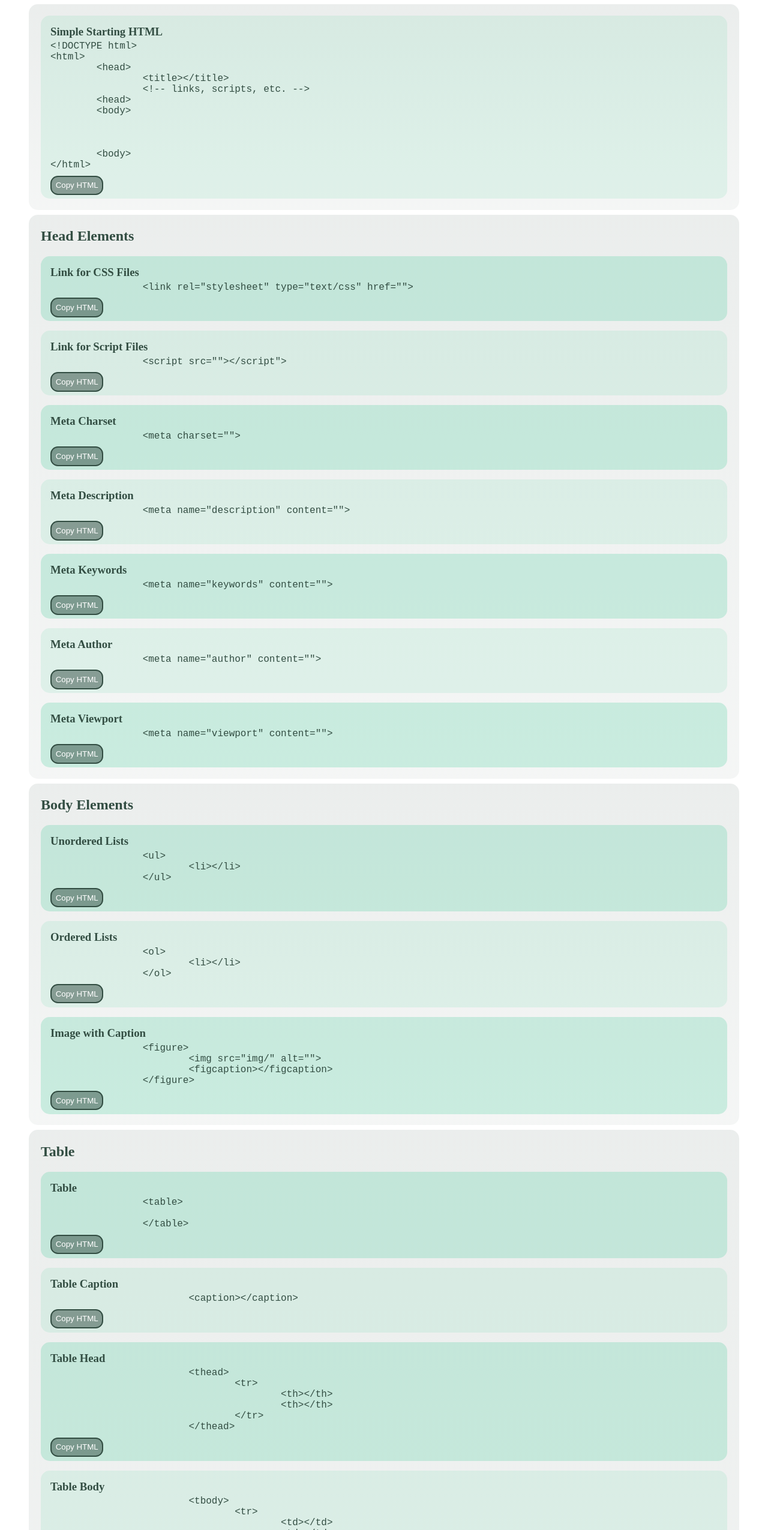
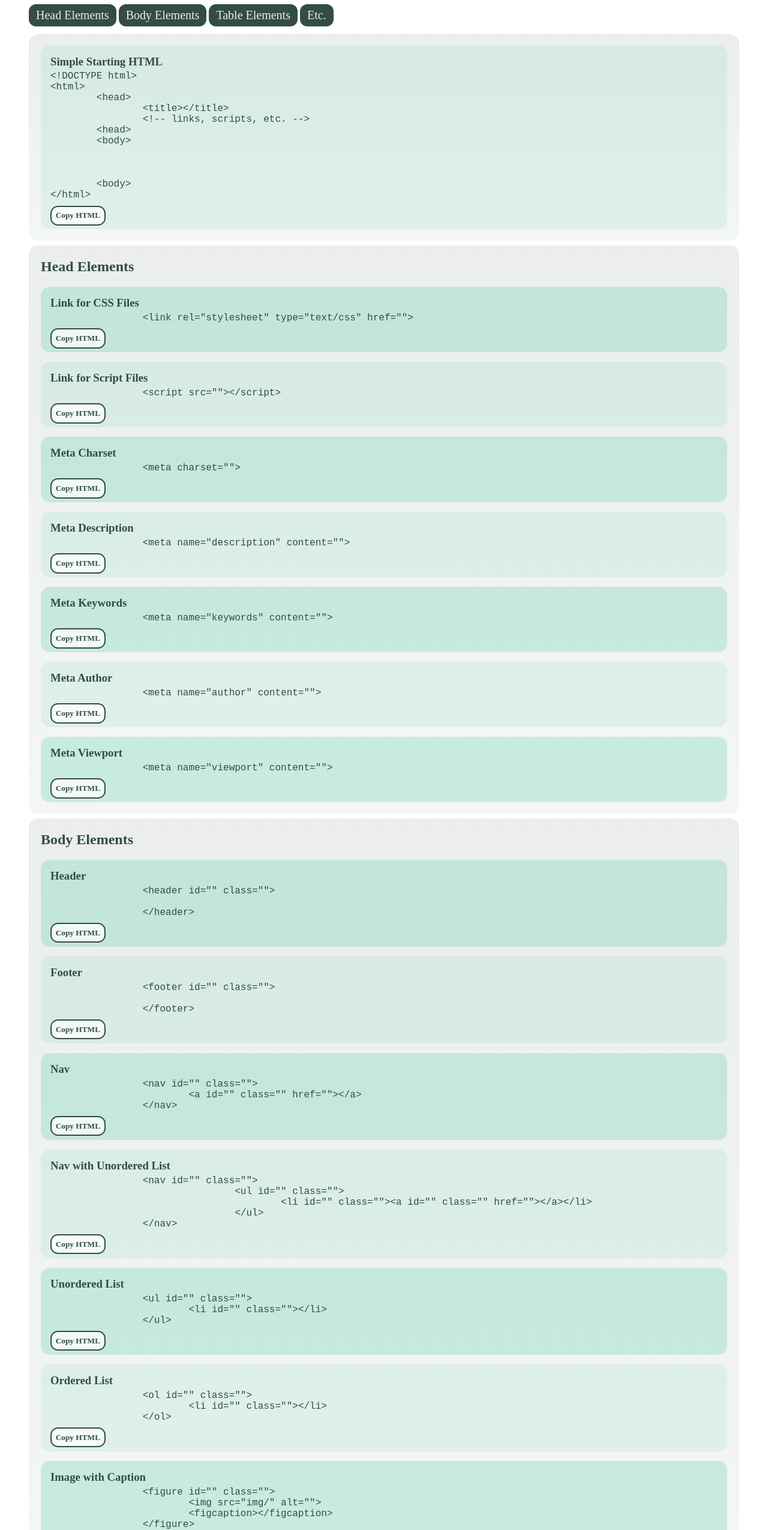
Before and after one commit to maliya241/code-copy, a plain HTML site: page index.html in a window 1280 px wide. Shown: the part 70-2620 px from the top of the page at 60% size. Drawn offline with nearby package versions, Linux system fonts and the light colour scheme.

Commit message:
Add files via upload

```diff
--- a/index.html
+++ b/index.html
@@ -7,7 +7,15 @@
 		<script src="main.js"></script>
 	</head>
 	<body>
-		<h1>HTML Quick Copy</h1>
+		<header id="topHeader" class="">
+			<h1>HTML Quick Copy</h1>
+			<nav id="nav" class="">
+				<a id="" class="nav_a" href="#headElements">Head Elements</a>
+				<a id="" class="nav_a" href="#bodyElements">Body Elements</a>
+				<a id="" class="nav_a" href="#tableElements">Table Elements</a>
+				<a id="" class="nav_a" href="#etc">Etc.</a>
+			</nav>
+		</header>
 		<section id="startingHTML">
 			<figure>
 				<figcaption>Simple Starting HTML</figcaption>
@@ -42,7 +50,7 @@
 			<figure>
 				<figcaption>Link for Script Files</figcaption>
 				<pre>
-<code data-lang="html" id="scriptLink"><span>		&lt;script src=""&gt;</span><span>&lt;/script"&gt;</span></code>
+<code data-lang="html" id="scriptLink"><span>		&lt;script src=""&gt;</span><span>&lt;/script&gt;</span></code>
 				</pre>
 				<button onclick="copyCode('#scriptLink')">Copy HTML</button>
 			</figure>
@@ -91,29 +99,71 @@
 		<section id="bodyElements">
 			<h2>Body Elements</h2>
 			<figure>
-				<figcaption>Unordered Lists</figcaption>
+				<figcaption>Header</figcaption>
 				<pre>
-<code data-lang="html" id="unorderedLists"><span>		&lt;ul&gt;</span>
-<span>			&lt;li&gt;</span><span>&lt;/li&gt;</span>
-<span>		&lt;/ul&gt;</span></code>
+<code data-lang="html" id="header"><span>		&lt;header id="" class=""&gt;</span>
+
+<span>		&lt;/header&gt;</span></code>
 				</pre>
-				<button onclick="copyCode('#unorderedLists')">Copy HTML</button>
+				<button onclick="copyCode('#header')">Copy HTML</button>
 			</figure>
 
 			<figure>
-				<figcaption>Ordered Lists</figcaption>
+				<figcaption>Footer</figcaption>
 				<pre>
-<code data-lang="html" id="orderedLists"><span>		&lt;ol&gt;</span>
-<span>			&lt;li&gt;</span><span>&lt;/li&gt;</span>
+<code data-lang="html" id="footer"><span>		&lt;footer id="" class=""&gt;</span>
+
+<span>		&lt;/footer&gt;</span></code>
+				</pre>
+				<button onclick="copyCode('#footer')">Copy HTML</button>
+			</figure>
+
+			<figure>
+				<figcaption>Nav</figcaption>
+				<pre>
+<code data-lang="html" id="nav"><span>		&lt;nav id="" class=""&gt;</span>
+<span>			&lt;a id="" class="" href=""&gt;</span><span>&lt;/a&gt;</span>
+<span>		&lt;/nav&gt;</span></code>
+				</pre>
+				<button onclick="copyCode('#nav')">Copy HTML</button>
+			</figure>
+
+			<figure>
+				<figcaption>Nav with Unordered List</figcaption>
+				<pre>
+<code data-lang="html" id="navUL"><span>		&lt;nav id="" class=""&gt;</span>
+<span>				&lt;ul id="" class=""&gt;</span>
+<span>					&lt;li id="" class=""&gt;</span><span>&lt;a id="" class="" href=""&gt;</span><span>&lt;/a&gt;</span><span>&lt;/li&gt;</span>
+<span>				&lt;/ul&gt;</span>
+<span>		&lt;/nav&gt;</span></code>
+				</pre>
+				<button onclick="copyCode('#navUL')">Copy HTML</button>
+			</figure>
+
+			<figure>
+				<figcaption>Unordered List</figcaption>
+				<pre>
+<code data-lang="html" id="unorderedList"><span>		&lt;ul id="" class=""&gt;</span>
+<span>			&lt;li id="" class=""&gt;</span><span>&lt;/li&gt;</span>
+<span>		&lt;/ul&gt;</span></code>
+				</pre>
+				<button onclick="copyCode('#unorderedList')">Copy HTML</button>
+			</figure>
+
+			<figure>
+				<figcaption>Ordered List</figcaption>
+				<pre>
+<code data-lang="html" id="orderedList"><span>		&lt;ol id="" class=""&gt;</span>
+<span>			&lt;li id="" class=""&gt;</span><span>&lt;/li&gt;</span>
 <span>		&lt;/ol&gt;</span></code>
 				</pre>
-				<button onclick="copyCode('#orderedLists')">Copy HTML</button>
+				<button onclick="copyCode('#orderedList')">Copy HTML</button>
 			</figure>
 
 			<figure>
 				<figcaption>Image with Caption</figcaption>
 				<pre>
-<code data-lang="html" id="captionedImg"><span>		&lt;figure&gt;</span>
+<code data-lang="html" id="captionedImg"><span>		&lt;figure id="" class=""&gt;</span>
 <span>			&lt;img src="img/" alt=""&gt;</span>
 <span>			&lt;figcaption&gt;</span><span>&lt;/figcaption&gt;</span>
 <span>		&lt;/figure&gt;</span></code>
@@ -122,23 +172,50 @@
 			</figure>
 		</section>
 
-		<section id="table">
-			<h2>Table</h2>
+		<section id="tableElements">
+			<h2>Table Elements</h2>
+			<figure>
+				<figcaption>Complete Table</figcaption>
+				<pre>
+<code data-lang="html" id="completeTable"><span>		&lt;table id="" class=""&gt;</span>
+<span>			&lt;caption id="" class=""&gt;</span><span>&lt;/caption&gt;</span>
+<span>			&lt;thead id="" class=""&gt;</span>
+<span>				&lt;tr id="" class=""&gt;</span>
+<span>					&lt;th&gt;</span><span>&lt;/th&gt;</span>
+<span>					&lt;th&gt;</span><span>&lt;/th&gt;</span>
+<span>				&lt;/tr&gt;</span>
+<span>			&lt;/thead&gt;</span>
+<span>			&lt;tbody id="" class=""&gt;</span>
+<span>				&lt;tr id="" class=""&gt;</span>
+<span>					&lt;td&gt;</span><span>&lt;/td&gt;</span>
+<span>					&lt;td&gt;</span><span>&lt;/td&gt;</span>
+<span>				&lt;/tr&gt;</span>
+<span>			&lt;/tbody&gt;</span>
+<span>			&lt;tfoot id="" class=""&gt;</span>
+<span>				&lt;tr id="" class=""&gt;</span>
+<span>					&lt;td&gt;</span><span>&lt;/td&gt;</span>
+<span>					&lt;td&gt;</span><span>&lt;/td&gt;</span>
+<span>				&lt;/tr&gt;</span>
+<span>			&lt;/tfoot&gt;</span>
+<span>		&lt;/table&gt;</span></code>
+				</pre>
+				<button onclick="copyCode('#completeTable')">Copy HTML</button>
+			</figure>
+
 			<figure>
 				<figcaption>Table</figcaption>
 				<pre>
-<code data-lang="html" id="simpleTable"><span>		&lt;table&gt;</span>
+<code data-lang="html" id="simpleTable"><span>		&lt;table id="" class=""&gt;</span>
 
 <span>		&lt;/table&gt;</span></code>
 				</pre>
 				<button onclick="copyCode('#simpleTable')">Copy HTML</button>
 			</figure>
 
-
 			<figure>
 				<figcaption>Table Caption</figcaption>
 				<pre>
-<code data-lang="html" id="tableCaption"><span>			&lt;caption&gt;</span><span>&lt;/caption&gt;</span></code>
+<code data-lang="html" id="tableCaption"><span>			&lt;caption id="" class=""&gt;</span><span>&lt;/caption&gt;</span></code>
 				</pre>
 				<button onclick="copyCode('#tableCaption')">Copy HTML</button>
 			</figure>
@@ -146,8 +223,8 @@
 			<figure>
 				<figcaption>Table Head</figcaption>
 				<pre>
-<code data-lang="html" id="tableHead"><span>			&lt;thead&gt;</span>
-<span>				&lt;tr&gt;</span>
+<code data-lang="html" id="tableHead"><span>			&lt;thead id="" class=""&gt;</span>
+<span>				&lt;tr id="" class=""&gt;</span>
 <span>					&lt;th&gt;</span><span>&lt;/th&gt;</span>
 <span>					&lt;th&gt;</span><span>&lt;/th&gt;</span>
 <span>				&lt;/tr&gt;</span>
@@ -159,8 +236,8 @@
 			<figure>
 				<figcaption>Table Body</figcaption>
 				<pre>
-<code data-lang="html" id="tableBody"><span>			&lt;tbody&gt;</span>
-<span>				&lt;tr&gt;</span>
+<code data-lang="html" id="tableBody"><span>			&lt;tbody id="" class=""&gt;</span>
+<span>				&lt;tr id="" class=""&gt;</span>
 <span>					&lt;td&gt;</span><span>&lt;/td&gt;</span>
 <span>					&lt;td&gt;</span><span>&lt;/td&gt;</span>
 <span>				&lt;/tr&gt;</span>
@@ -172,8 +249,8 @@
 			<figure>
 				<figcaption>Table Foot</figcaption>
 				<pre>
-<code data-lang="html" id="tableFoot"><span>			&lt;tfoot&gt;</span>
-<span>				&lt;tr&gt;</span>
+<code data-lang="html" id="tableFoot"><span>			&lt;tfoot id="" class=""&gt;</span>
+<span>				&lt;tr id="" class=""&gt;</span>
 <span>					&lt;td&gt;</span><span>&lt;/td&gt;</span>
 <span>					&lt;td&gt;</span><span>&lt;/td&gt;</span>
 <span>				&lt;/tr&gt;</span>
@@ -185,7 +262,7 @@
 					<figure>
 				<figcaption>Table th colspan</figcaption>
 				<pre>
-<code data-lang="html" id="tableTHColspan"><span>					&lt;th colspan=""&gt;</span><span>&lt;/th&gt;</span></code>
+<code data-lang="html" id="tableTHColspan"><span>					&lt;th colspan="" id="" class=""&gt;</span><span>&lt;/th&gt;</span></code>
 				</pre>
 				<button onclick="copyCode('#tableTHColspan')">Copy HTML</button>
 			</figure>
@@ -193,7 +270,7 @@
 			<figure>
 				<figcaption>Table th rowspan</figcaption>
 				<pre>
-<code data-lang="html" id="tableTHRowspan"><span>					&lt;th rowspan=""&gt;</span><span>&lt;/th&gt;</span></code>
+<code data-lang="html" id="tableTHRowspan"><span>					&lt;th rowspan="" id="" class=""&gt;</span><span>&lt;/th&gt;</span></code>
 				</pre>
 				<button onclick="copyCode('#tableTHRowspan')">Copy HTML</button>
 			</figure>
@@ -201,7 +278,7 @@
 			<figure>
 				<figcaption>Table td colspan</figcaption>
 				<pre>
-<code data-lang="html" id="tableTDColspan"><span>					&lt;td colspan=""&gt;</span><span>&lt;/td&gt;</span></code>
+<code data-lang="html" id="tableTDColspan"><span>					&lt;td colspan="" id="" class=""&gt;</span><span>&lt;/td&gt;</span></code>
 				</pre>
 				<button onclick="copyCode('#tableTDColspan')">Copy HTML</button>
 			</figure>
@@ -209,7 +286,7 @@
 			<figure>
 				<figcaption>Table td rowspan</figcaption>
 				<pre>
-<code data-lang="html" id="tableTDRowspan"><span>					&lt;td rowspan=""&gt;</span><span>&lt;/td&gt;</span></code>
+<code data-lang="html" id="tableTDRowspan"><span>					&lt;td rowspan="" id="" class=""&gt;</span><span>&lt;/td&gt;</span></code>
 				</pre>
 				<button onclick="copyCode('#tableTDRowspan')">Copy HTML</button>
 			</figure>
--- a/main.css
+++ b/main.css
@@ -1,18 +1,45 @@
 * {
 	color: rgba(50, 77, 66, 1); /*dark green*/
+	outline: none;
 }
 
 body {
 	padding: 1.5em 0;
 }
 
-h1, section{
+h1, section, nav{
 	margin: 0 40px;
+}
+
+h1, h2, button, nav {
+	font-family: "Times New Roman", Times, serif;
+}
+
+nav {
+	margin-top: 0.5em;
+	margin-bottom: 0.5em;
+}
+
+.nav_a {
+	display: inline-block;
+	font-size: 1.25em;
+	text-decoration: none;
+	margin-bottom: 0.25em;
+	padding: 0.25em 0.5em;
+	background-color: rgba(50, 77, 66, 1);
+	border: 2px solid rgba(50, 77, 66, 1);
+	color: rgba(255, 255, 255, 0.9);
+	border-radius: 0.6em;
+}
+
+.nav_a:hover, .nav_a:focus {
+	font-weight: bold;
+	background-color: rgba(255, 255, 255, 0.9);
+	color: rgba(50, 77, 66, 1);
 }
 
 section {
 	background-image: linear-gradient(rgba(50, 77, 66, 0.099), rgba(50, 77, 66, 0.05));
-	/* background-color: rgba(50, 77, 66, 0.075); */
 	padding: 2.5px 20px;
 	margin-top: 8px;
 	border-radius: 15px;
@@ -25,12 +52,8 @@ figcaption {
 }
 
 pre {
-	margin: 0px 0px;
-}
-
-button {
-	position: relative;
-	top: -0.5em;
+	display: inline-block;
+	margin: 0px 1em 0px 0px;
 }
 
 code {
@@ -41,6 +64,8 @@ figure {
 	padding: 1em 1em 0 1em;
 	border-radius: 0.938em;
 	margin: 1em 0;
+	overflow-x: auto;
+	overflow-y: hidden;
 }
 
 figure:nth-child(odd) {
@@ -52,9 +77,43 @@ figure:nth-child(even) {
 }
 
 button {
-	background-color: rgba(50, 77, 66, 0.5); /*dark green at 0.5 alpha*/
-	color: rgba(255, 255, 255, 1);
+	font-weight: bold;
+	background-color: rgba(255, 255, 255, 0.75); /*white at 0.75 alpha*/
+	color: rgba(50, 77, 66, 1);
 	border: 2px solid rgba(50, 77, 66, 1); /*dark green*/
 	border-radius: 0.938em;
 	padding: 0.5em;
+	display: block;
+	position: relative;
+	top: -0.5em;
 }
+
+button:hover, button:focus {
+	background-color: rgba(50, 77, 66, 1); /*dark green*/
+	color: rgba(255, 255, 255, 0.9);
+}
+
+/*Scrollbar*/
+
+::-webkit-scrollbar, ::-webkit-scrollbar-track {
+	background: rgba(50, 77, 66, 0.5);
+}
+
+::-webkit-scrollbar-thumb {
+	background: rgba(255, 255, 255, 1);
+	border: 2px solid rgba(50, 77, 66, 1);
+}
+
+::-webkit-scrollbar-thumb:hover {
+	background: rgba(255, 255, 255, 0.75);
+	border: 2px solid rgba(50, 77, 66, 1);
+}
+
+::-webkit-scrollbar:horizontal, ::-webkit-scrollbar-track:horizontal, ::-webkit-scrollbar-thumb:horizontal {
+	border-bottom-left-radius: 0.938em;
+	border-bottom-right-radius: 0.938em;
+}
+
+::-webkit-scrollbar-thumb:vertical {
+	border-radius: 0.938em;
+}
```
Also changed, not shown: main.js (+9 -0 lines).
